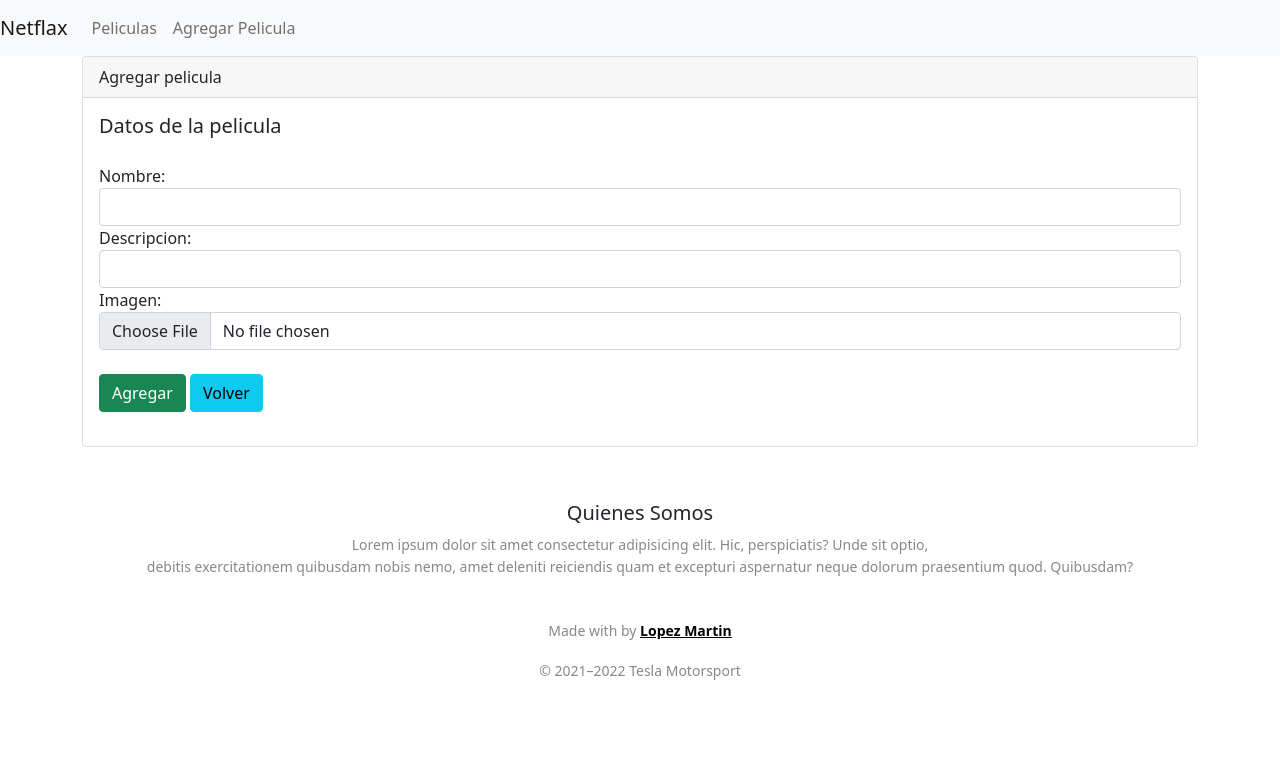
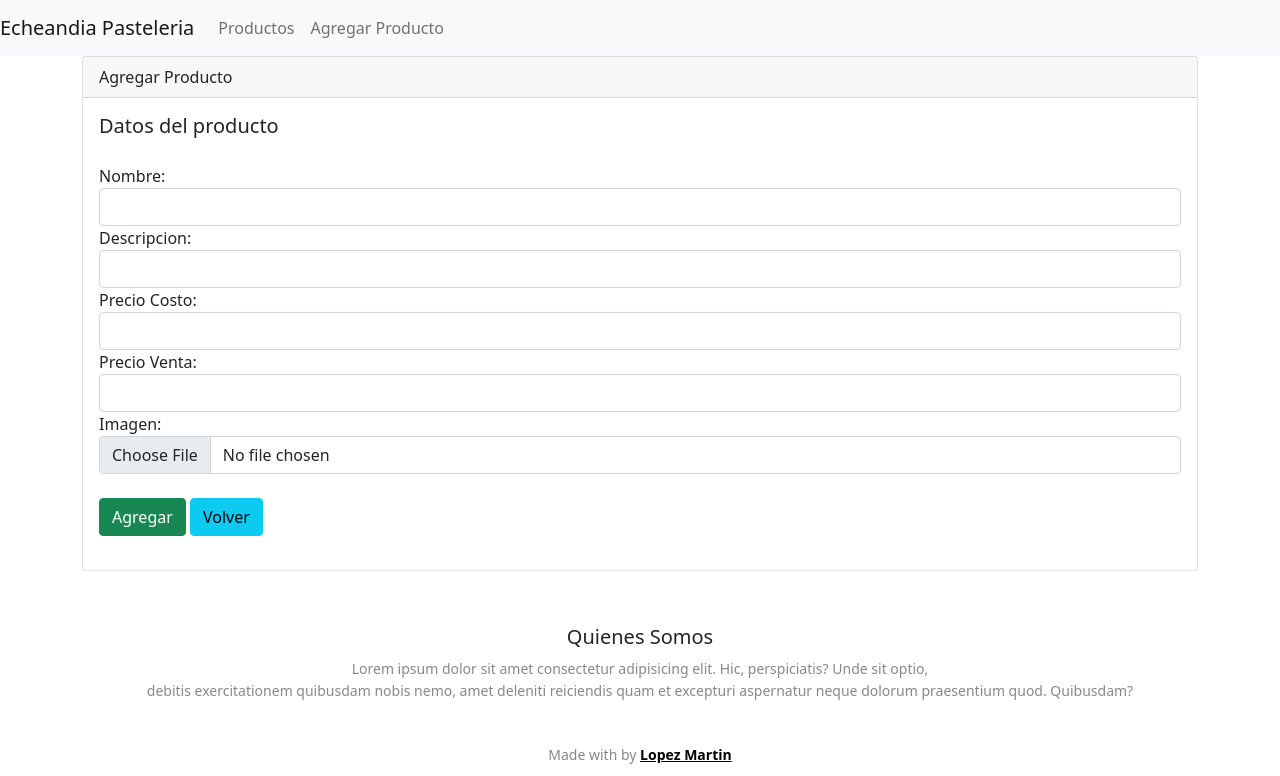
Before and after one commit to mloupo/Ramiro-Netflax, a Flask app: page /create in a window 1280 px wide. Shown: the top 776 px of the page. Before the commit the page ends 680 px from the top, so only its background shows below. Run offline with Flask 2, Linux system fonts and the light colour scheme.

Commit message:
nueva Rama Productos

```diff
--- a/app.py
+++ b/app.py
@@ -15,7 +15,7 @@ mysql = MySQL()
 app.config['MYSQL_DATABASE_HOST'] = 'localhost'
 app.config['MYSQL_DATABASE_USER'] = 'root'
 app.config['MYSQL_DATABASE_PASSWORD'] = ''
-app.config['MYSQL_DATABASE_BD'] = 'netflax_22068'
+app.config['MYSQL_DATABASE_BD'] = 'pasteleriabd'
 mysql.init_app(app)
 
 CARPETA = os.path.join('uploads')
@@ -28,7 +28,7 @@ def uploads (nombreImg):
 
 @app.route('/')
 def index():
-    sql = "SELECT * FROM netflax_22068.peliculas;"
+    sql = "SELECT * FROM pasteleriabd.producto;"
     conn = mysql.connect()
     cursor = conn.cursor()
     cursor.execute(sql)
@@ -47,7 +47,9 @@ def store():
     _nombre = request.form['txtNombre']
     _desc = request.form['txtDesc']
     _foto = request.files['txtImagen']
-    if _nombre =='' or _desc == '' or _foto == '':
+    _precioCosto = request.files['txtPrecioCosto']
+    _precioVenta = request.files['txtPrecioVenta']
+    if _nombre =='' or _desc == '' or _foto == ''or _precioCosto == ''or _precioVenta == '':
         flash("Faltan datos obligatorios!!")
         return redirect(url_for('create'))
 
@@ -57,8 +59,8 @@ def store():
         nuevo_nombre_foto = tiempo + _foto.filename
         _foto.save("uploads/" + nuevo_nombre_foto)
 
-    datos = (_nombre, _desc, nuevo_nombre_foto)
-    sql = "INSERT INTO netflax_22068.peliculas(`nombre`, `descripcion`, `imagen`) VALUES (%s,%s,%s)"
+    datos = (_nombre, _desc, nuevo_nombre_foto, _precioCosto, _precioVenta)
+    sql = "INSERT INTO netflax_22068.peliculas(`nombre_producto`, `descripcion_producto`, `precio_costo`, `precio_venta`) VALUES (%s,%s,%s,%s,%s)"
     conn = mysql.connect()
     cursor = conn.cursor()
     cursor.execute(sql, datos)
--- a/templates/header.html
+++ b/templates/header.html
@@ -6,21 +6,21 @@
     <meta name="viewport" content="width=device-width, initial-scale=1.0">
     <link href="https://cdn.jsdelivr.net/npm/bootstrap@5.0.2/dist/css/bootstrap.min.css" rel="stylesheet" integrity="sha384-EVSTQN3/azprG1Anm3QDgpJLIm9Nao0Yz1ztcQTwFspd3yD65VohhpuuCOmLASjC" crossorigin="anonymous">
     <link rel="stylesheet" href="styles.css">
-    <title>Netflax 2206</title>
+    <title>Echeandia Crud</title>
 </head>
 <body>
     <nav class="navbar navbar-expand-lg navbar-light bg-light">
-        <a class="navbar-brand">Netflax</a>
+        <a class="navbar-brand">Echeandia Pasteleria</a>
         <button class="navbar-toggler" data-target="#my-nav" data-toggle="collapse" aria-controls="my-nav" aria-expanded="false" aria-label="Toggle navigation">
             <span class="navbar-toggler-icon"></span>
         </button>
         <div id="my-nav" class="collapse navbar-collapse">
             <ul class="navbar-nav mr-auto">
                 <li class="nav-item">
-                    <a class="nav-link" href="{{url_for('index')}}">Peliculas<span class="sr-only"></span></a>
+                    <a class="nav-link" href="{{url_for('index')}}">Productos<span class="sr-only"></span></a>
                 </li>
                 <li class="nav-item">
-                    <a class="nav-link" href="{{url_for('create')}}" tabindex="-1" aria-disabled="false">Agregar Pelicula</a>
+                    <a class="nav-link" href="{{url_for('create')}}" tabindex="-1" aria-disabled="false">Agregar Producto</a>
                 </li>
             </ul>
         </div>
--- a/templates/peliculas/create.html
+++ b/templates/peliculas/create.html
@@ -14,10 +14,10 @@
 
 <div class="card">
     <div class="card-header">
-        Agregar pelicula
+        Agregar Producto
     </div>
     <div class="card-body">
-        <h5 class="card-title">Datos de la pelicula</h5>
+        <h5 class="card-title">Datos del producto</h5>
         <p class="card-text">
 
             <form class="" method="post" action="/store" enctype="multipart/form-data">
@@ -29,6 +29,16 @@
                 <div class="form-group">
                     <label for="txtNombre">Descripcion:</label>
                     <input type="text" class="form-control" name="txtDesc" id="txtDesc">
+                </div>
+
+                <div class="form-group">
+                    <label for="txtImagen">Precio Costo:</label>
+                    <input type="text" class="form-control" name="txtPrecioCosto" id="txtPrecioCosto">
+                </div>
+
+                <div class="form-group">
+                    <label for="txtImagen">Precio Venta:</label>
+                    <input type="text" class="form-control" name="txtPrecioVenta" id="txtPrecioVenta">
                 </div>
 
                 <div class="form-group">
```
